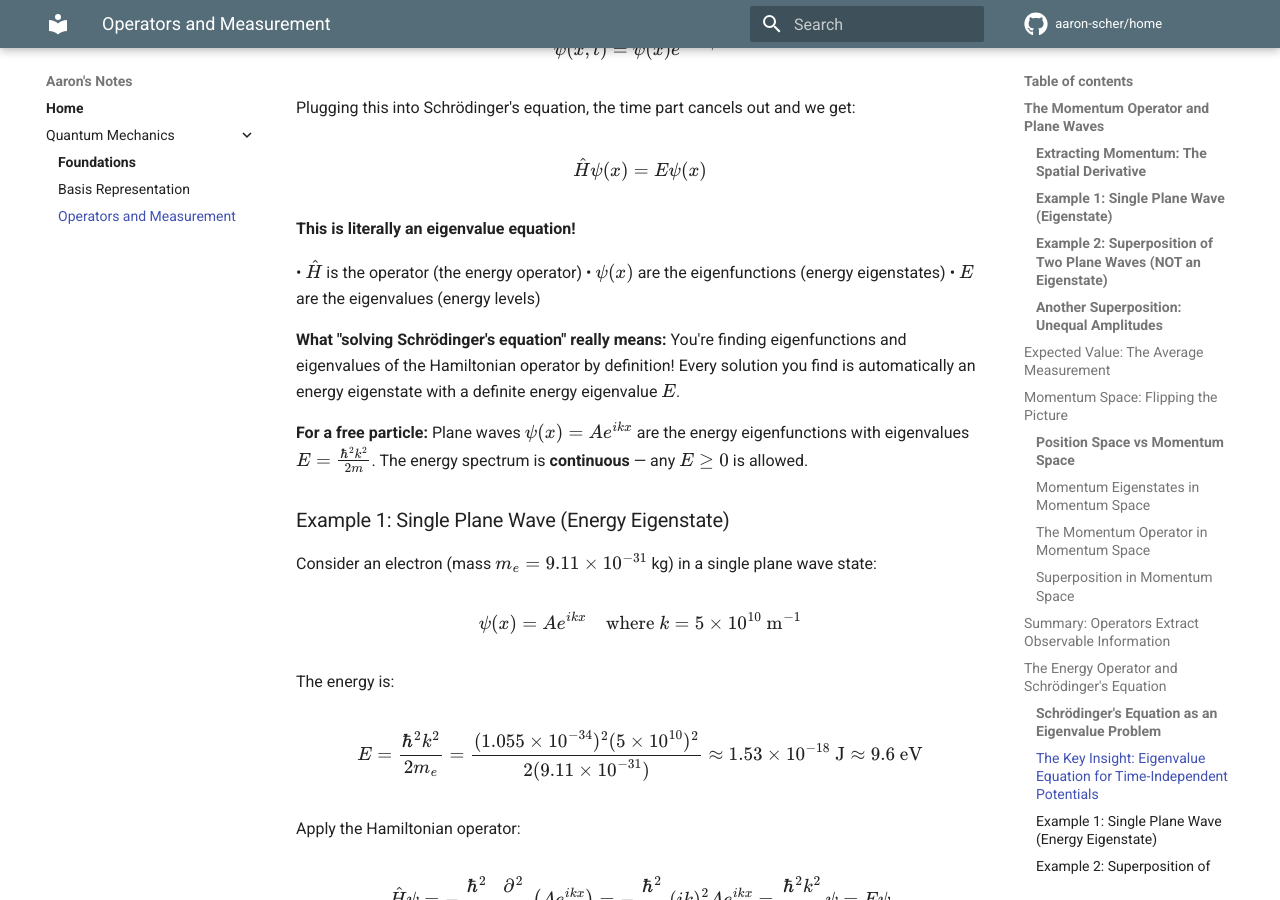
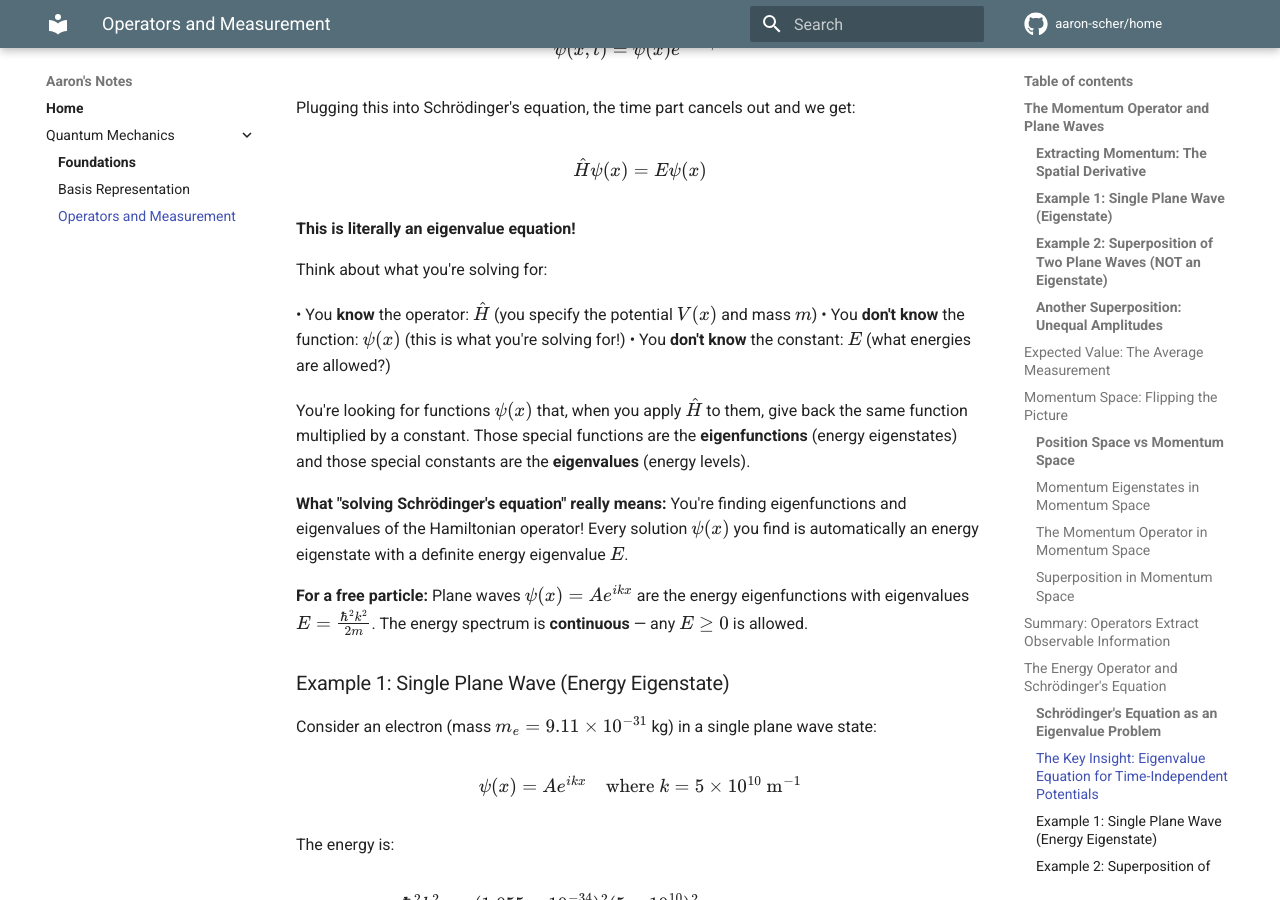
Before and after one commit to aaron-scher/home, an MkDocs documentation site: the page built from docs/quantum-mechanics/quantum-operators.md, in a window 1280 px wide and 900 px high, scrolled down 8466 px. Built offline with MkDocs 1.6.1 and Material for MkDocs 9.7.7, drawn with Linux system fonts in a browser that asks for light colours; comment, search, counter and statistics services are not loaded.

Commit message:
Clarify eigenvalue problem: operator known, function unknown
Added explicit breakdown of what you're solving for in Schrödinger equation:

- You KNOW the operator: Ĥ (specify V(x) and mass m)
- You DON'T KNOW the function: ψ(x) (this is what you solve for!)
- You DON'T KNOW the constant: E (what energies are allowed?)

Makes it crystal clear: solving Schrödinger = finding special functions
where applying Ĥ gives back same function times a constant (eigenfunctions
and eigenvalues).

Much more concrete than just saying "it's an eigenvalue equation."

🤖 Generated with [Claude Code](https://claude.com/claude-code)

Co-Authored-By: Claude <noreply@anthropic.com>

```diff
--- a/docs/quantum-mechanics/quantum-operators.md
+++ b/docs/quantum-mechanics/quantum-operators.md
@@ -331,11 +331,15 @@ $$
 
 **This is literally an eigenvalue equation!**
 
-• $\hat{H}$ is the operator (the energy operator)
-• $\psi(x)$ are the eigenfunctions (energy eigenstates)
-• $E$ are the eigenvalues (energy levels)
+Think about what you're solving for:
 
-**What "solving Schrödinger's equation" really means:** You're finding eigenfunctions and eigenvalues of the Hamiltonian operator by definition! Every solution you find is automatically an energy eigenstate with a definite energy eigenvalue $E$.
+• You **know** the operator: $\hat{H}$ (you specify the potential $V(x)$ and mass $m$)
+• You **don't know** the function: $\psi(x)$ (this is what you're solving for!)
+• You **don't know** the constant: $E$ (what energies are allowed?)
+
+You're looking for functions $\psi(x)$ that, when you apply $\hat{H}$ to them, give back the same function multiplied by a constant. Those special functions are the **eigenfunctions** (energy eigenstates) and those special constants are the **eigenvalues** (energy levels).
+
+**What "solving Schrödinger's equation" really means:** You're finding eigenfunctions and eigenvalues of the Hamiltonian operator! Every solution $\psi(x)$ you find is automatically an energy eigenstate with a definite energy eigenvalue $E$.
 
 **For a free particle:** Plane waves $\psi(x) = Ae^{ikx}$ are the energy eigenfunctions with eigenvalues $E = \frac{\hbar^2k^2}{2m}$. The energy spectrum is **continuous** — any $E \geq 0$ is allowed.
 
```
